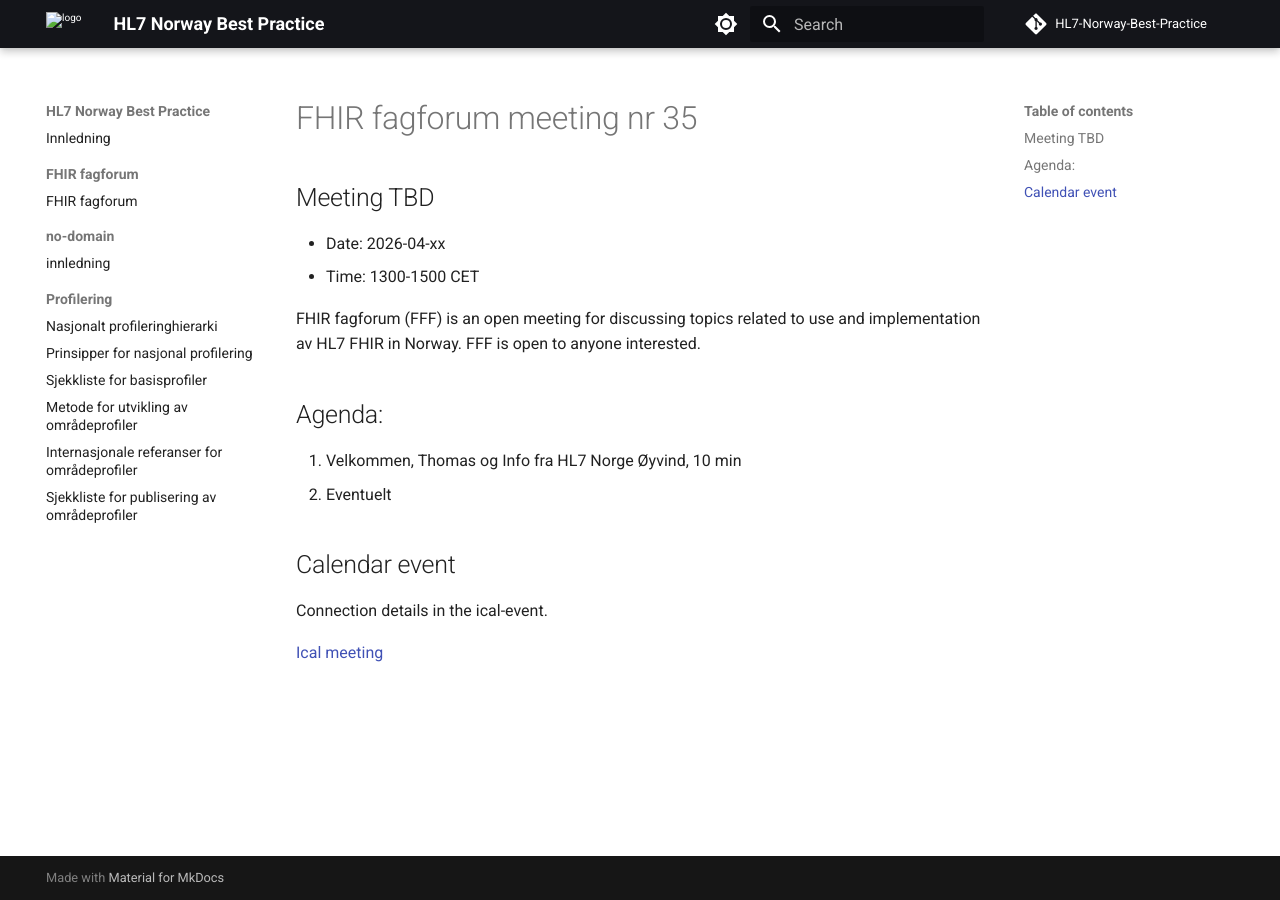
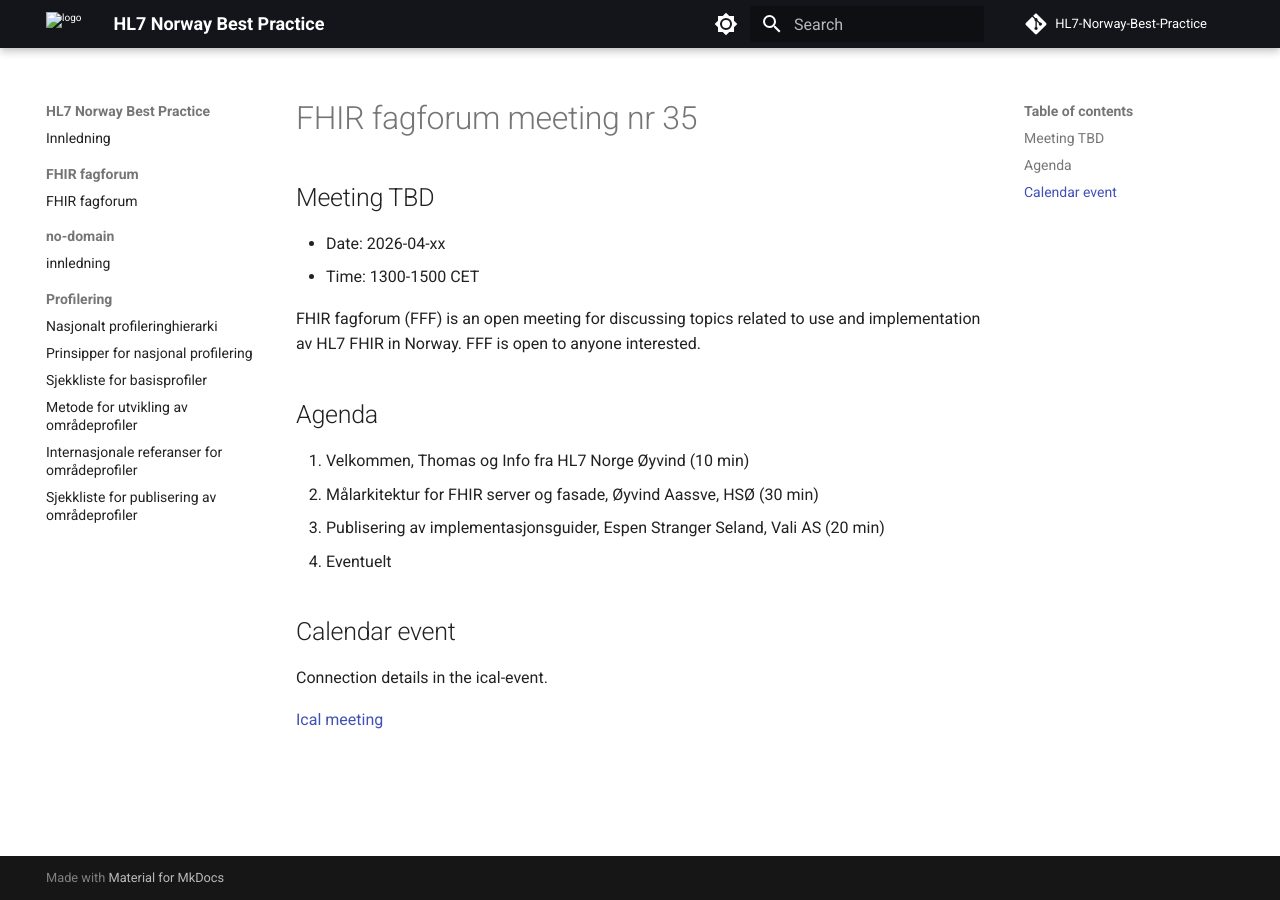
Before and after one commit to HL7Norway/best-practice, an MkDocs documentation site: the page built from docs/FHIR-faglig-forum/_agenda/2026-04-xx-agenda.md, in a window 1280 px wide. Built offline with MkDocs 1.6.1 and Material for MkDocs 9.7.7, drawn with Linux system fonts in a browser that asks for light colours; comment, search, counter and statistics services are not loaded.

Commit message:
update agenda

```diff
--- a/docs/FHIR-faglig-forum/_agenda/2026-04-xx-agenda.md
+++ b/docs/FHIR-faglig-forum/_agenda/2026-04-xx-agenda.md
@@ -13,10 +13,12 @@ tema: TBD
 
 FHIR fagforum (FFF) is an open meeting for discussing topics related to use and implementation av HL7 FHIR in Norway. FFF is open to anyone interested.
 
-## Agenda:
+## Agenda
 
-1. Velkommen, Thomas og Info fra HL7 Norge Øyvind, 10 min
-7. Eventuelt
+1. Velkommen, Thomas og Info fra HL7 Norge Øyvind (10 min)
+2. Målarkitektur for FHIR server og fasade, Øyvind Aassve, HSØ (30 min)
+3. Publisering av implementasjonsguider, Espen Stranger Seland, Vali AS (20 min)
+4. Eventuelt
 
 ## Calendar event
 
```
